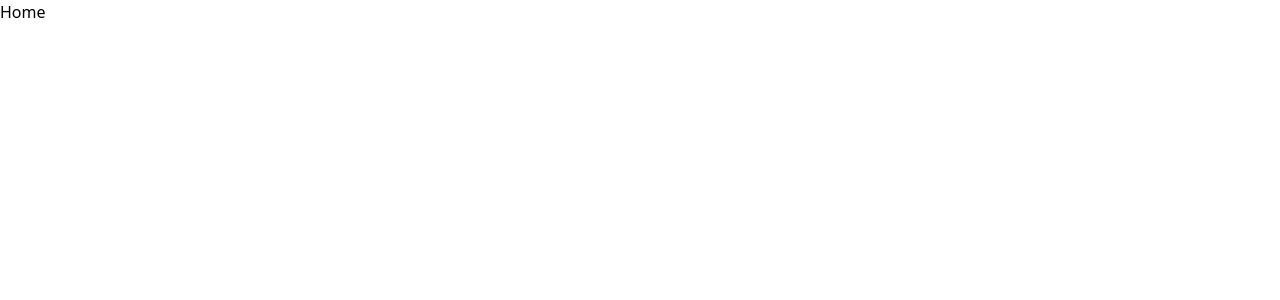
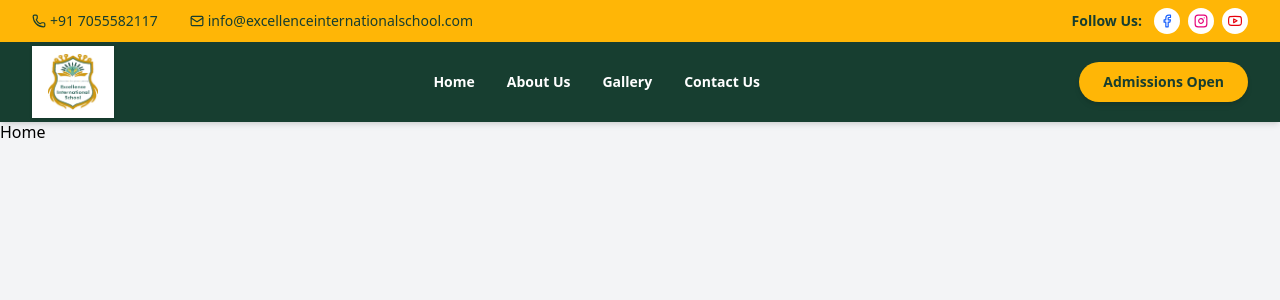
Before and after one commit to abhisheksamriya/DETTROIN-INT-Abhishek-Website, a Next.js app: page / in a window 1280 px wide. Shown: the top 300 px of the page. Built offline with nearby package versions, Linux system fonts and the light colour scheme.

Commit message:
navbar added

```diff
--- a/app/globals.css
+++ b/app/globals.css
@@ -1 +1,6 @@
 @import "tailwindcss";
+
+@theme {
+  --color-brand-green: #173E30;
+  --color-brand-yellow: #FFB606;
+}
--- a/app/layout.tsx
+++ b/app/layout.tsx
@@ -1,6 +1,7 @@
 import type { Metadata } from "next";
 import { Geist, Geist_Mono } from "next/font/google";
 import "./globals.css";
+import Navbar from "@/components/Navbar";
 
 const geistSans = Geist({
   variable: "--font-geist-sans",
@@ -27,7 +28,12 @@ export default function RootLayout({
       lang="en"
       className={`${geistSans.variable} ${geistMono.variable} h-full antialiased`}
     >
-      <body className="min-h-full flex flex-col"  cz-shortcut-listen="true">{children}</body>
+      <body className="min-h-full flex flex-col pt-20 md:pt-30"  cz-shortcut-listen="true">
+        <Navbar />
+        <main className="grow">
+          {children}
+        </main>
+      </body>
     </html>
   );
 }
--- a/app/page.tsx
+++ b/app/page.tsx
@@ -1,5 +1,5 @@
 export default function Home() {
   return (
-<div>Home</div>
+<div className="bg-gray-100 h-250">Home</div>
   );
 }
--- /dev/null
+++ b/components/Icons.tsx
@@ -0,0 +1,14 @@
+export const FacebookIcon = () => (
+              <svg width="14" height="14" viewBox="0 0 24 24" fill="none" stroke="currentColor" strokeWidth="2" strokeLinecap="round" strokeLinejoin="round" className="text-blue-600"><path d="M18 2h-3a5 5 0 0 0-5 5v3H7v4h3v8h4v-8h3l1-4h-4V7a1 1 0 0 1 1-1h3z"></path></svg>
+);
+
+export const InstagramIcon = () => (
+              <svg width="14" height="14" viewBox="0 0 24 24" fill="none" stroke="currentColor" strokeWidth="2" strokeLinecap="round" strokeLinejoin="round" className="text-pink-600"><rect width="20" height="20" x="2" y="2" rx="5" ry="5"></rect><path d="M16 11.37A4 4 0 1 1 12.63 8 4 4 0 0 1 16 11.37z"></path><line x1="17.5" x2="17.51" y1="6.5" y2="6.5"></line></svg>
+);
+
+export const YoutubeIcon = () => (
+  <svg width="14" height="14" viewBox="0 0 24 24" fill="none" stroke="currentColor" strokeWidth="2" strokeLinecap="round" strokeLinejoin="round" className="text-red-600">
+    <path d="M22.54 6.42a2.78 2.78 0 0 0-1.94-2C18.88 4 12 4 12 4s-6.88 0-8.6.46a2.78 2.78 0 0 0-1.94 2A29 29 0 0 0 1 11.75a29 29 0 0 0 .46 5.33 2.78 2.78 0 0 0 1.94 2c1.72.46 8.6.46 8.6.46s6.88 0 8.6-.46a2.78 2.78 0 0 0 1.94-2 29 29 0 0 0 .46-5.33 29 29 0 0 0-.46-5.33z"></path>
+    <polygon points="9.75 15.02 15.5 11.75 9.75 8.48 9.75 15.02"></polygon>
+  </svg>
+);
--- /dev/null
+++ b/components/Navbar.tsx
@@ -0,0 +1,112 @@
+"use client";
+
+import { useState } from "react";
+import Link from "next/link";
+import { Menu, X, Phone, Mail } from "lucide-react";
+import Image from "next/image";
+import { navLinks } from "@/constant/contant";
+import { FacebookIcon, InstagramIcon, YoutubeIcon } from "./Icons";
+
+export default function Navbar() {
+  const [isOpen, setIsOpen] = useState(false);
+
+
+
+  return (
+    <header className="fixed top-0 w-full z-50 shadow-md">
+      {/* top yellow bar */}
+      <div className="hidden md:flex bg-brand-yellow text-brand-green text-xs sm:text-sm py-2 px-4 sm:px-6 lg:px-8 justify-between items-center gap-2">
+        <div className="flex flex-wrap justify-center items-center gap-8">
+          <a href="tel:+917055582117" className="flex items-center gap-1 hover:opacity-80 transition">
+            <Phone size={14} />
+            <span className="font-medium ">+91 7055582117</span>
+          </a>
+          <a href="mailto:info@excellenceinternationalschool.com" className="flex items-center gap-1 hover:opacity-80 transition">
+            <Mail size={14} />
+            <span className="font-medium">info@excellenceinternationalschool.com</span>
+          </a>
+        </div>
+
+        <div className="flex items-center gap-3">
+          <span className="font-bold">Follow Us:</span>
+          <div className="flex items-center gap-2">
+            <Link href="#" className="bg-white p-1.5 rounded-full hover:bg-gray-100 transition">
+                <FacebookIcon/>
+            </Link>
+            <Link href="#" className="bg-white p-1.5 rounded-full hover:bg-gray-100 transition">
+                <InstagramIcon/>
+            </Link>
+            <Link href="#" className="bg-white p-1.5 rounded-full hover:bg-gray-100 transition">
+                <YoutubeIcon/>
+            </Link>
+          </div>
+        </div>
+      </div>
+
+    {/* green bar */}
+      <div className="bg-brand-green text-white">
+        <div className="max-w-7xl mx-auto px-4 sm:px-6 lg:px-8">
+          <div className="flex justify-between items-center h-20">
+
+            {/* website logo */}
+            <div className="shrink-0 flex items-center bg-white px-4 p-2 shadow-sm">
+              <Link href="/" className="flex flex-col items-center justify-center text-brand-green">
+                <Image src="/logo.webp" alt="Logo" width={50} height={50} className="object-contain" />
+              </Link>
+            </div>
+
+            {/* menu */}
+            <div className="hidden md:flex items-center space-x-8">
+              {navLinks.map((link) => (
+                <Link
+                  key={link.name}
+                  href={link.href}
+                  className="text-sm font-semibold hover:text-brand-yellow transition-colors"
+                >
+                  {link.name}
+                </Link>
+              ))}
+            </div>
+
+            {/* cta button */}
+            <div className="hidden md:flex items-center">
+              <button className="bg-brand-yellow text-brand-green px-6 py-2.5 rounded-full text-sm font-bold hover:brightness-110 transition-transform hover:scale-105 flex items-center gap-2 shadow-md">
+                Admissions Open
+              </button>
+            </div>
+
+            {/* mobile  */}
+            <div className="md:hidden flex items-center">
+              <button
+                onClick={() => setIsOpen(!isOpen)}
+                className="text-white hover:text-brand-yellow focus:outline-none"
+              >
+                {isOpen ? <X size={28} /> : <Menu size={28} />}
+              </button>
+            </div>
+          </div>
+        </div>
+
+        {isOpen && (
+          <div className="md:hidden bg-brand-green border-t border-white/10 absolute w-full shadow-lg">
+            <div className="px-4 pt-2 pb-6 space-y-2">
+              {navLinks.map((link) => (
+                <Link
+                  key={link.name}
+                  href={link.href}
+                  onClick={() => setIsOpen(false)}
+                  className="block px-3 py-3 rounded-md text-base font-medium text-white hover:text-brand-yellow hover:bg-black/10 transition-colors"
+                >
+                  {link.name}
+                </Link>
+              ))}
+              <button className="w-full mt-4 bg-brand-yellow text-brand-green px-6 py-3 rounded-md text-base font-bold hover:brightness-110 transition-colors">
+                Admissions Open
+              </button>
+            </div>
+          </div>
+        )}
+      </div>
+    </header>
+  );
+}
--- /dev/null
+++ b/constant/contant.ts
@@ -0,0 +1,6 @@
+ export const navLinks = [
+    { name: "Home", href: "/" },
+    { name: "About Us", href: "/about" },
+    { name: "Gallery", href: "/gallery" },
+    { name: "Contact Us", href: "/contact" },
+  ];
```
Also changed, not shown: public/logo.webp (added).
